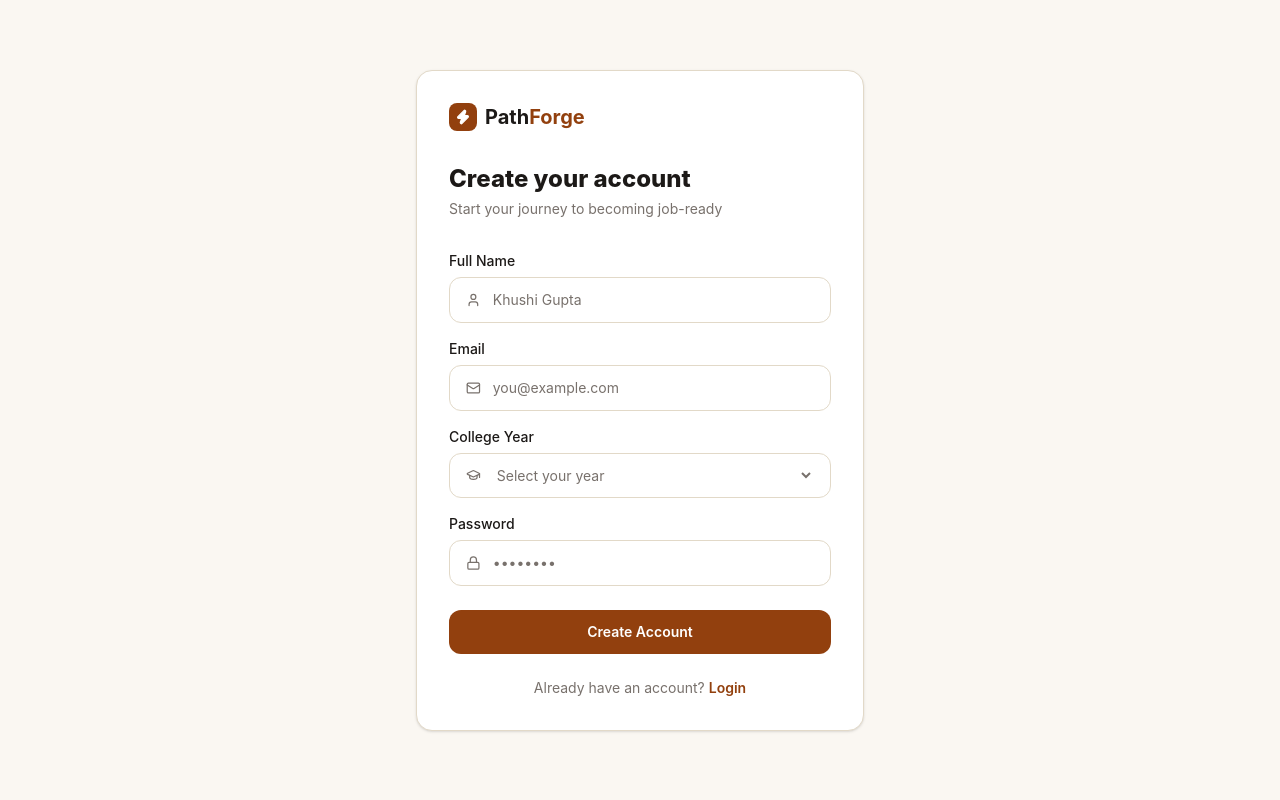
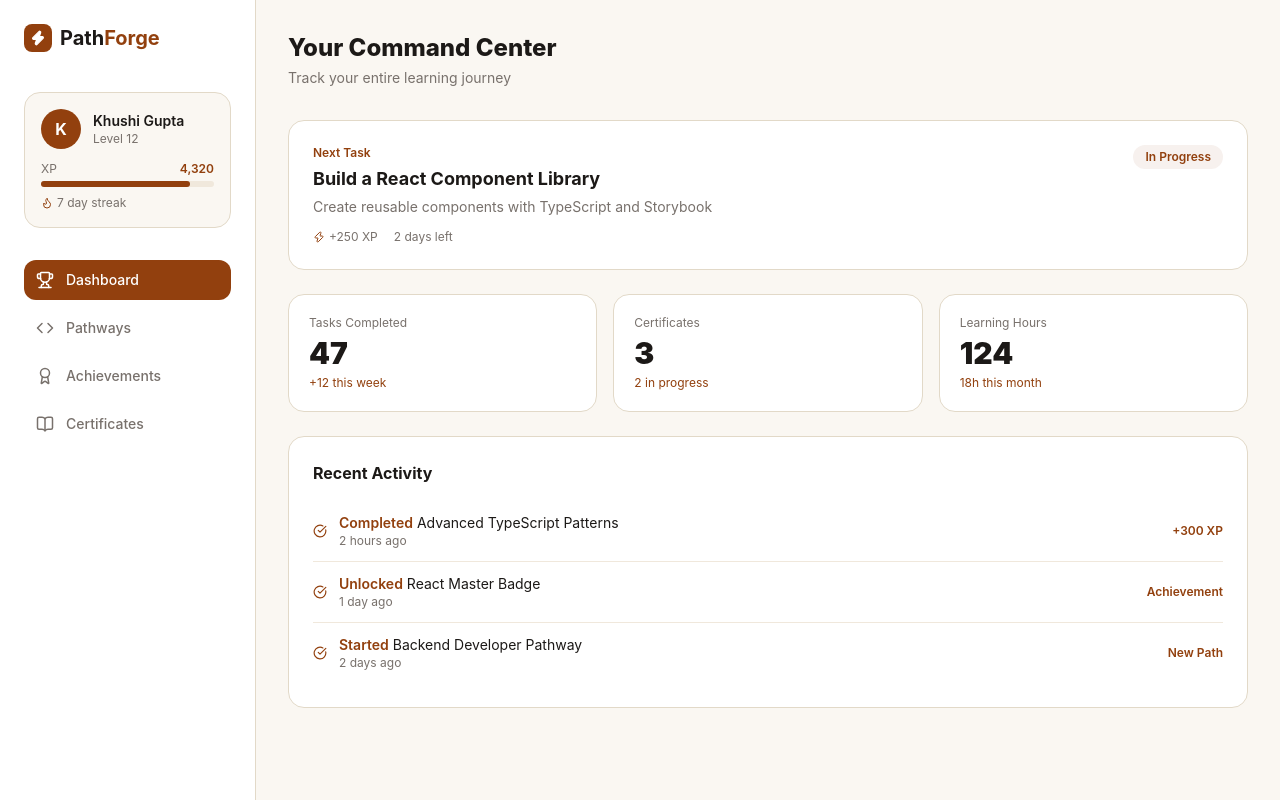
Before and after one commit to KhushiGupta0104/PathForge, a React (Vite) app in the folder PathForge/: page / in a window 1280 px wide. Built offline with nearby package versions, Linux system fonts and the light colour scheme.

Commit message:
dashboard

```diff
--- a/PathForge/src/App.jsx
+++ b/PathForge/src/App.jsx
@@ -1,7 +1,7 @@
-import Signup from './pages/Signup'
+import Dashboard from './pages/Dashboard'
 
 function App() {
-  return <Signup />
+  return <Dashboard />
 }
 
 export default App
--- /dev/null
+++ b/PathForge/src/pages/Dashboard.jsx
@@ -0,0 +1,120 @@
+import { Zap, Trophy, Flame, Code, CheckCircle, Award, BookOpen } from 'lucide-react'
+
+function Dashboard() {
+  return (
+    <div className="bg-[#faf7f2] min-h-screen flex">
+
+      {/* Sidebar */}
+      <div className="w-64 bg-white border-r border-[#e2d9c8] p-6 flex flex-col gap-2 fixed h-full">
+
+        <div className="flex items-center gap-2 mb-8">
+          <div className="bg-[#92400e] p-1.5 rounded-lg">
+            <Zap size={16} className="text-white" fill="white" />
+          </div>
+          <span className="text-[#1c1917] font-bold text-xl">
+            Path<span className="text-[#92400e]">Forge</span>
+          </span>
+        </div>
+
+        {/* User card */}
+        <div className="bg-[#faf7f2] border border-[#e2d9c8] rounded-2xl p-4 mb-6">
+          <div className="flex items-center gap-3 mb-3">
+            <div className="w-10 h-10 rounded-full bg-[#92400e] flex items-center justify-center text-white font-bold">
+              K
+            </div>
+            <div>
+              <p className="text-[#1c1917] font-semibold text-sm">Khushi Gupta</p>
+              <p className="text-[#78716c] text-xs">Level 12</p>
+            </div>
+          </div>
+          <div className="flex justify-between text-xs mb-1">
+            <span className="text-[#78716c]">XP</span>
+            <span className="text-[#92400e] font-semibold">4,320</span>
+          </div>
+          <div className="bg-[#f0e8dc] rounded-full h-1.5">
+            <div className="bg-[#92400e] h-1.5 rounded-full" style={{width:'86%'}}></div>
+          </div>
+          <div className="flex items-center gap-1 mt-2">
+            <Flame size={12} className="text-[#92400e]" />
+            <span className="text-xs text-[#78716c]">7 day streak</span>
+          </div>
+        </div>
+
+        {/* Nav links */}
+        {[
+          { icon: Trophy, label: 'Dashboard', active: true },
+          { icon: Code, label: 'Pathways', active: false },
+          { icon: Award, label: 'Achievements', active: false },
+          { icon: BookOpen, label: 'Certificates', active: false },
+        ].map((item, i) => (
+          <div key={i} className={`flex items-center gap-3 px-3 py-2.5 rounded-xl cursor-pointer text-sm font-medium ${item.active ? 'bg-[#92400e] text-white' : 'text-[#78716c] hover:bg-[#faf7f2]'}`}>
+            <item.icon size={18} />
+            {item.label}
+          </div>
+        ))}
+      </div>
+
+      {/* Main content */}
+      <div className="ml-64 flex-1 p-8">
+
+        <h1 className="text-2xl font-extrabold text-[#1c1917] mb-1">Your Command Center</h1>
+        <p className="text-[#78716c] text-sm mb-8">Track your entire learning journey</p>
+
+        {/* Next task */}
+        <div className="bg-white border border-[#e2d9c8] rounded-2xl p-6 mb-6 flex items-start justify-between">
+          <div>
+            <p className="text-[#92400e] text-xs font-semibold mb-1">Next Task</p>
+            <h2 className="text-[#1c1917] font-bold text-lg mb-1">Build a React Component Library</h2>
+            <p className="text-[#78716c] text-sm mb-3">Create reusable components with TypeScript and Storybook</p>
+            <div className="flex items-center gap-4 text-xs text-[#78716c]">
+              <span className="flex items-center gap-1"><Zap size={12} className="text-[#92400e]" /> +250 XP</span>
+              <span>2 days left</span>
+            </div>
+          </div>
+          <span className="bg-[#92400e12] text-[#92400e] text-xs font-semibold px-3 py-1 rounded-full">In Progress</span>
+        </div>
+
+        {/* Stats row */}
+        <div className="grid grid-cols-3 gap-4 mb-6">
+          {[
+            { label: 'Tasks Completed', value: '47', sub: '+12 this week' },
+            { label: 'Certificates', value: '3', sub: '2 in progress' },
+            { label: 'Learning Hours', value: '124', sub: '18h this month' },
+          ].map((s, i) => (
+            <div key={i} className="bg-white border border-[#e2d9c8] rounded-2xl p-5">
+              <p className="text-[#78716c] text-xs mb-1">{s.label}</p>
+              <p className="text-[#1c1917] font-black text-3xl">{s.value}</p>
+              <p className="text-[#92400e] text-xs mt-1">{s.sub}</p>
+            </div>
+          ))}
+        </div>
+
+        {/* Recent activity */}
+        <div className="bg-white border border-[#e2d9c8] rounded-2xl p-6">
+          <h3 className="text-[#1c1917] font-bold mb-4">Recent Activity</h3>
+          {[
+            { action: 'Completed', task: 'Advanced TypeScript Patterns', time: '2 hours ago', xp: '+300 XP', type: 'xp' },
+            { action: 'Unlocked', task: 'React Master Badge', time: '1 day ago', xp: 'Achievement', type: 'badge' },
+            { action: 'Started', task: 'Backend Developer Pathway', time: '2 days ago', xp: 'New Path', type: 'path' },
+          ].map((a, i) => (
+            <div key={i} className="flex items-center justify-between py-3 border-b border-[#f0e8dc] last:border-0">
+              <div className="flex items-center gap-3">
+                <CheckCircle size={14} className="text-[#92400e]" />
+                <div>
+                  <p className="text-sm text-[#1c1917]">
+                    <span className="text-[#92400e] font-semibold">{a.action}</span> {a.task}
+                  </p>
+                  <p className="text-xs text-[#78716c]">{a.time}</p>
+                </div>
+              </div>
+              <span className="text-xs font-semibold text-[#92400e]">{a.xp}</span>
+            </div>
+          ))}
+        </div>
+
+      </div>
+    </div>
+  )
+}
+
+export default Dashboard
```
